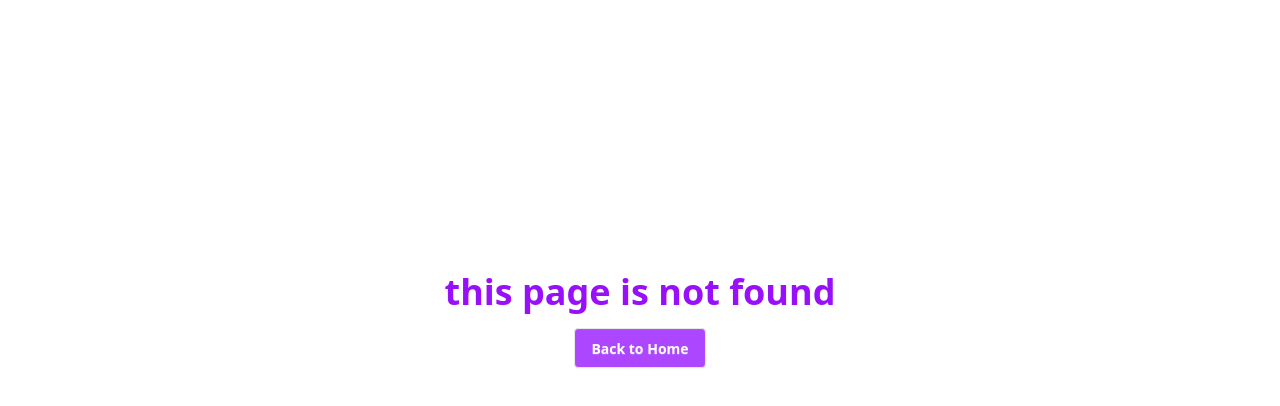
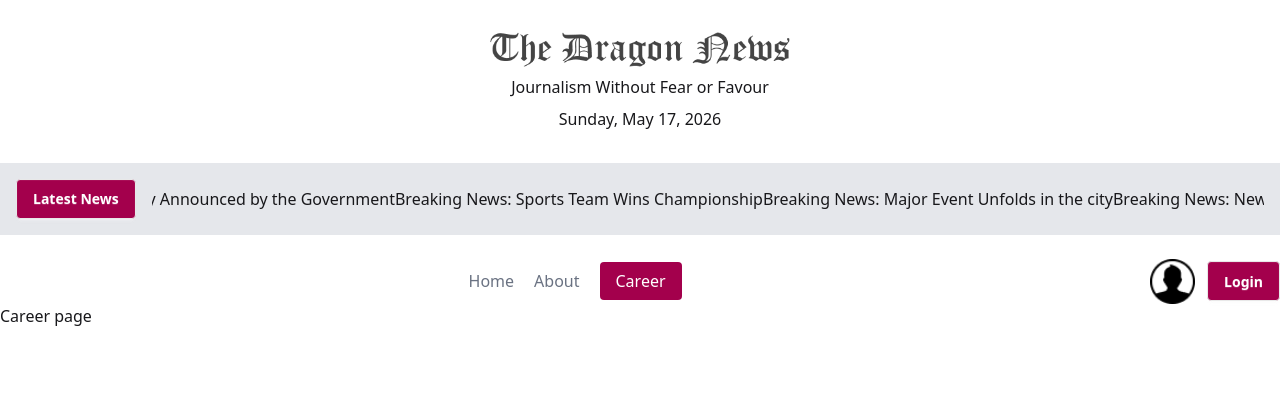
Before and after one commit to SadiyaIslamAny/M-46-47-Next.js-Project-With-Authentication-, a Next.js app: page /career in a window 1280 px wide. Before the commit this address had no page. Shown: the top 406 px of the page. Built offline with nearby package versions, Linux system fonts and the light colour scheme.

Commit message:
Implement Marquee & Design Navbar

```diff
--- a/package.json
+++ b/package.json
@@ -12,7 +12,8 @@
     "date-fns": "^4.1.0",
     "next": "16.2.6",
     "react": "19.2.4",
-    "react-dom": "19.2.4"
+    "react-dom": "19.2.4",
+    "react-fast-marquee": "^1.6.5"
   },
   "devDependencies": {
     "@tailwindcss/postcss": "^4",
--- /dev/null
+++ b/src/app/(main)/about-us/page.jsx
@@ -0,0 +1,11 @@
+import React from 'react';
+
+const AboutUsPage = () => {
+    return (
+        <div>
+            about us page
+        </div>
+    );
+};
+
+export default AboutUsPage;
--- /dev/null
+++ b/src/app/(main)/career/page.jsx
@@ -0,0 +1,11 @@
+import React from 'react';
+
+const CareerPage = () => {
+    return (
+        <div>
+            Career page
+        </div>
+    );
+};
+
+export default CareerPage;
--- a/src/app/(main)/layout.jsx
+++ b/src/app/(main)/layout.jsx
@@ -1,3 +1,4 @@
+import BreakingNews from '@/components/shared/BreakingNews';
 import Header from '@/components/shared/Header';
 import Navbar from '@/components/shared/Navbar';
 import React from 'react';
@@ -6,6 +7,7 @@
     return (
         <>
             <Header />
+            <BreakingNews/>
             <Navbar />
              {children}
         </>
--- /dev/null
+++ b/src/components/shared/BreakingNews.jsx
@@ -0,0 +1,35 @@
+import React from 'react';
+import Marquee from 'react-fast-marquee';
+
+const news = [
+    {
+        _id: "1",
+        title: "Breaking News: Major Event Unfolds in the city",
+    },
+    {
+        _id: "2",
+        title: "Breaking News: New Policy Announced by the Government",
+    },
+    {
+        _id: "3",
+        title: "Breaking News: Sports Team Wins Championship",
+    },
+]
+
+const BreakingNews = () => {
+    return (
+        <div className='flex justify-between items-center gap-4 bg-gray-200 py-4 px-4 container mx-auto'>
+            <button className='btn bg-pink-800 text-white '>Latest News</button>
+            <Marquee pauseOnHover = {true} speed={100}>
+                {
+                    news.map(n => (
+                        <span key={news._id}>{n.title}</span>
+                    ))
+                }
+            </Marquee>
+
+        </div>
+    );
+};
+
+export default BreakingNews;
--- /dev/null
+++ b/src/components/shared/NavLink.jsx
@@ -0,0 +1,19 @@
+"use client"
+import Link from 'next/link';
+import { usePathname } from 'next/navigation';
+import React from 'react';
+
+const NavLink = ({href, children}) => {
+    const pathname = usePathname();
+    // console.log(pathname)
+    const isActive = href === pathname
+    return (
+        <div>
+            <Link href={href} className={`${isActive? "bg-pink-800 text-white rounded py-2 px-4": ""}`}>
+               {children}
+            </Link>
+        </div>
+    );
+};
+
+export default NavLink;
--- a/src/components/shared/Navbar.jsx
+++ b/src/components/shared/Navbar.jsx
@@ -1,9 +1,36 @@
+import Image from 'next/image';
+import Link from 'next/link';
 import React from 'react';
-
+import userAvatar from '@/assets/user.png'
+import NavLink from './NavLink';
 const Navbar = () => {
     return (
-        <div>
-            navbar
+        <div className='flex justify-between container mx-auto mt-6'>
+            <div></div>
+            <ul className='flex justify-between items-center text-gray-500 font-medium gap-5'>
+                <li>
+                    <NavLink href={"/"}>Home</NavLink>
+                </li>
+                <li>
+                    <NavLink href={"/about-us"}>About</NavLink>
+                </li>
+                <li>
+                    <NavLink href={"/career"}>Career</NavLink>
+                </li>
+
+            </ul>
+
+            <div className='flex items-center gap-3'>
+                <Image
+                  src={userAvatar}
+                  alt="User Avatar"
+                  width={45}
+                  height={45}
+                />
+                <button className='btn bg-pink-800 text-white'>
+                    <Link href={"/login"}>Login</Link>
+                </button>
+            </div>
         </div>
     );
 };
```
Also changed, not shown: 1 other file (tests, documents, lock files or other folders).
